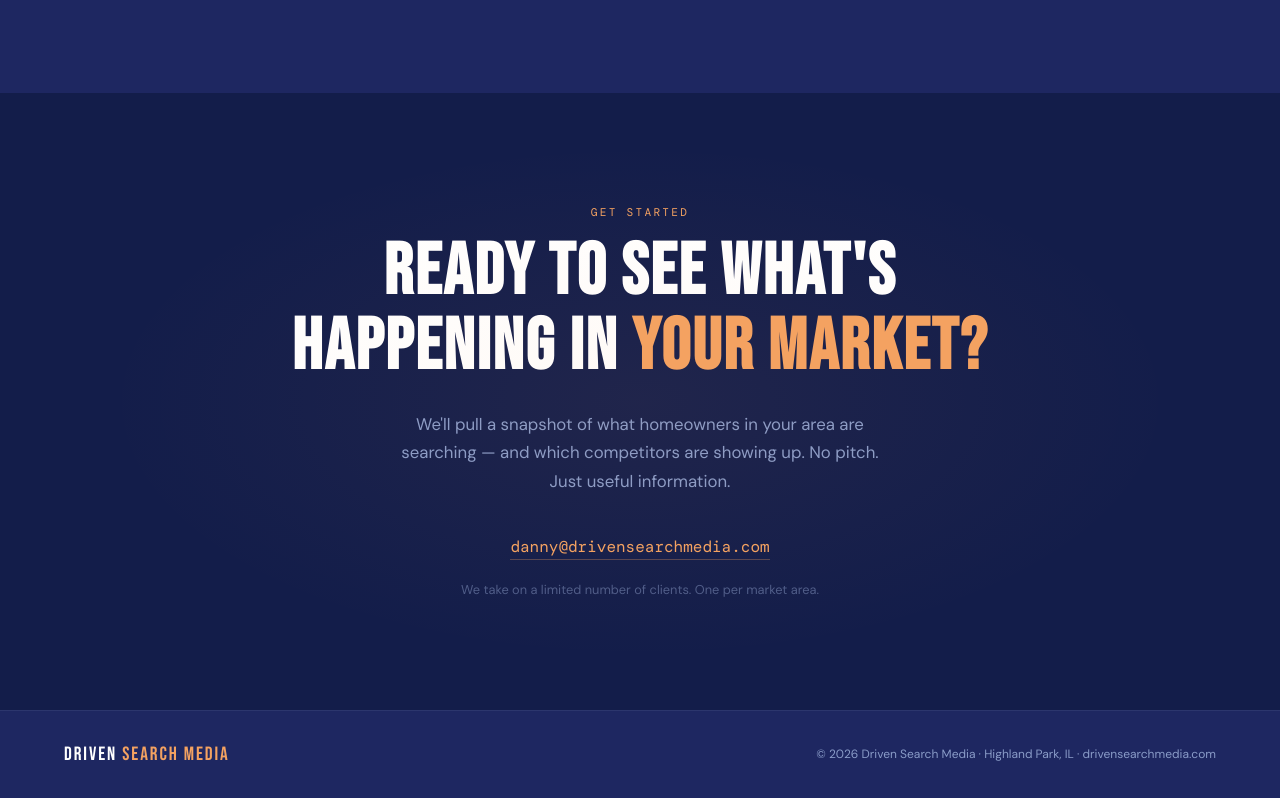
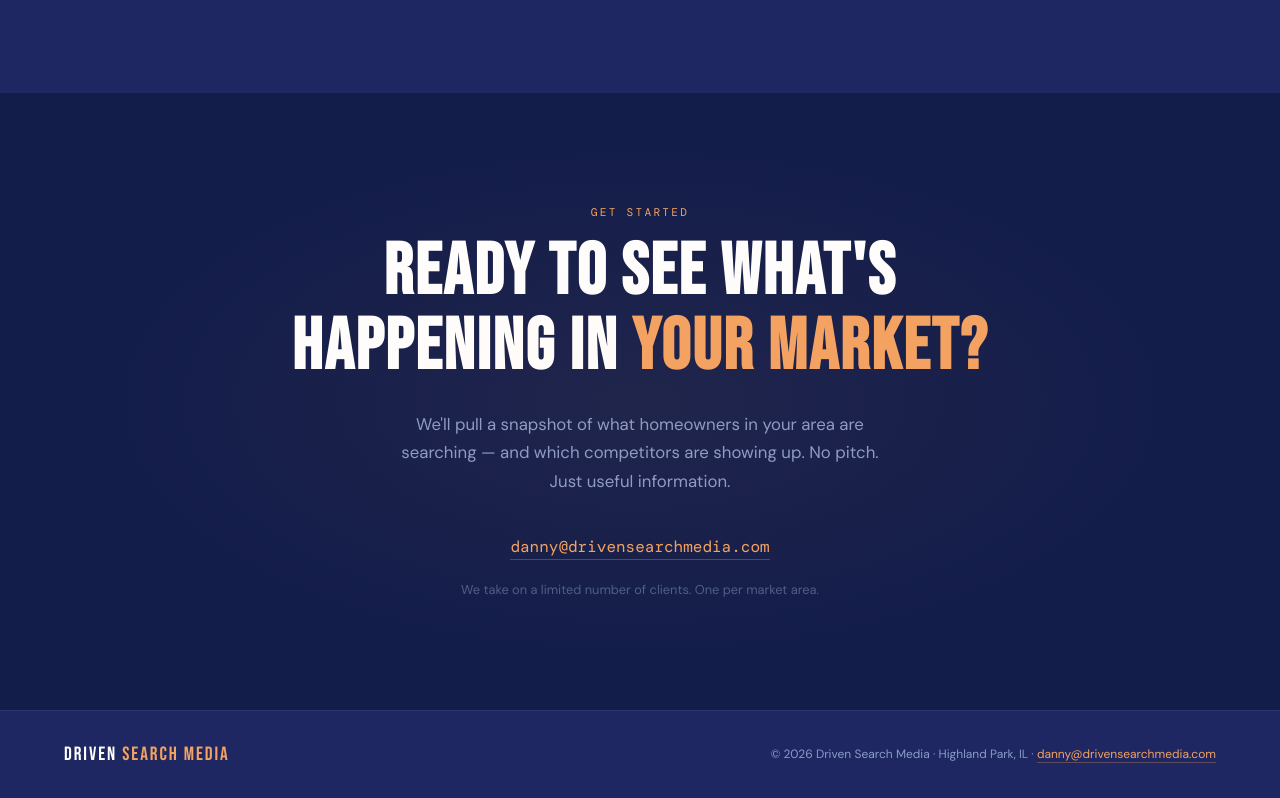
Before and after one commit to dberliant5/drivensearch.github.io, a plain HTML site: page index.html in a window 1280 px wide. Shown: the part 3236-4034 px from the top of the page. Drawn offline with nearby package versions, Linux system fonts and the light colour scheme.

Commit message:
index.html

```diff
--- a/index.html
+++ b/index.html
@@ -1,3 +1,4 @@
+
 <!DOCTYPE html>
 <html lang="en">
 <head>
@@ -352,6 +353,8 @@
   }
   .footer-logo span { color: var(--accent); }
   .footer-note { font-size: 0.75rem; color: var(--mid); }
+  .footer-note a { color: var(--accent); text-decoration: none; border-bottom: 1px solid rgba(244,162,97,0.3); }
+  .footer-note a:hover { border-color: var(--accent); }
 
   /* ── ANIMATIONS ── */
   @keyframes fadeUp {
@@ -542,7 +545,7 @@
 <!-- FOOTER -->
 <footer>
   <a href="#" class="footer-logo">DRIVEN <span>SEARCH MEDIA</span></a>
-  <span class="footer-note">© 2026 Driven Search Media · Highland Park, IL · drivensearchmedia.com</span>
+  <span class="footer-note">© 2026 Driven Search Media · Highland Park, IL · <a href="mailto:danny@drivensearchmedia.com">danny@drivensearchmedia.com</a></span>
 </footer>
 
 <script>
```
